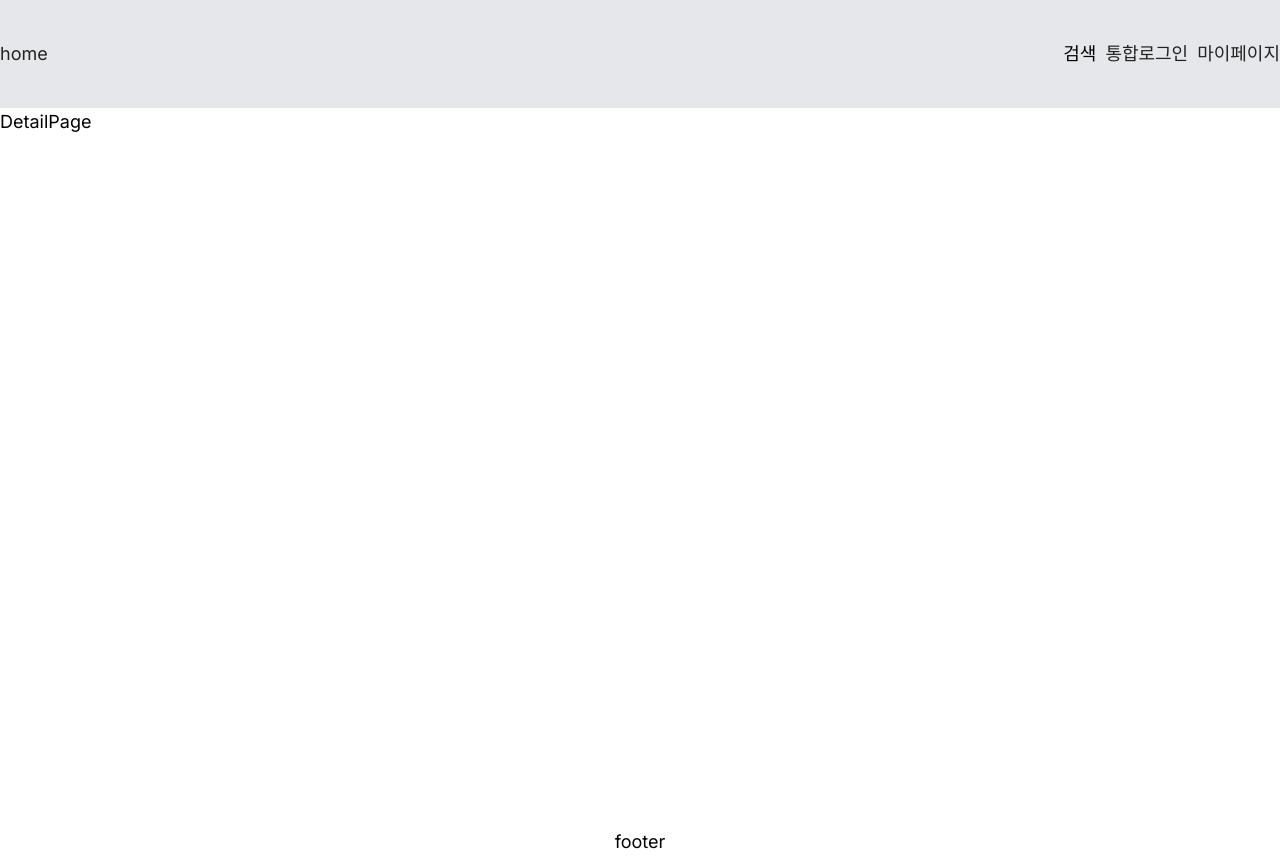
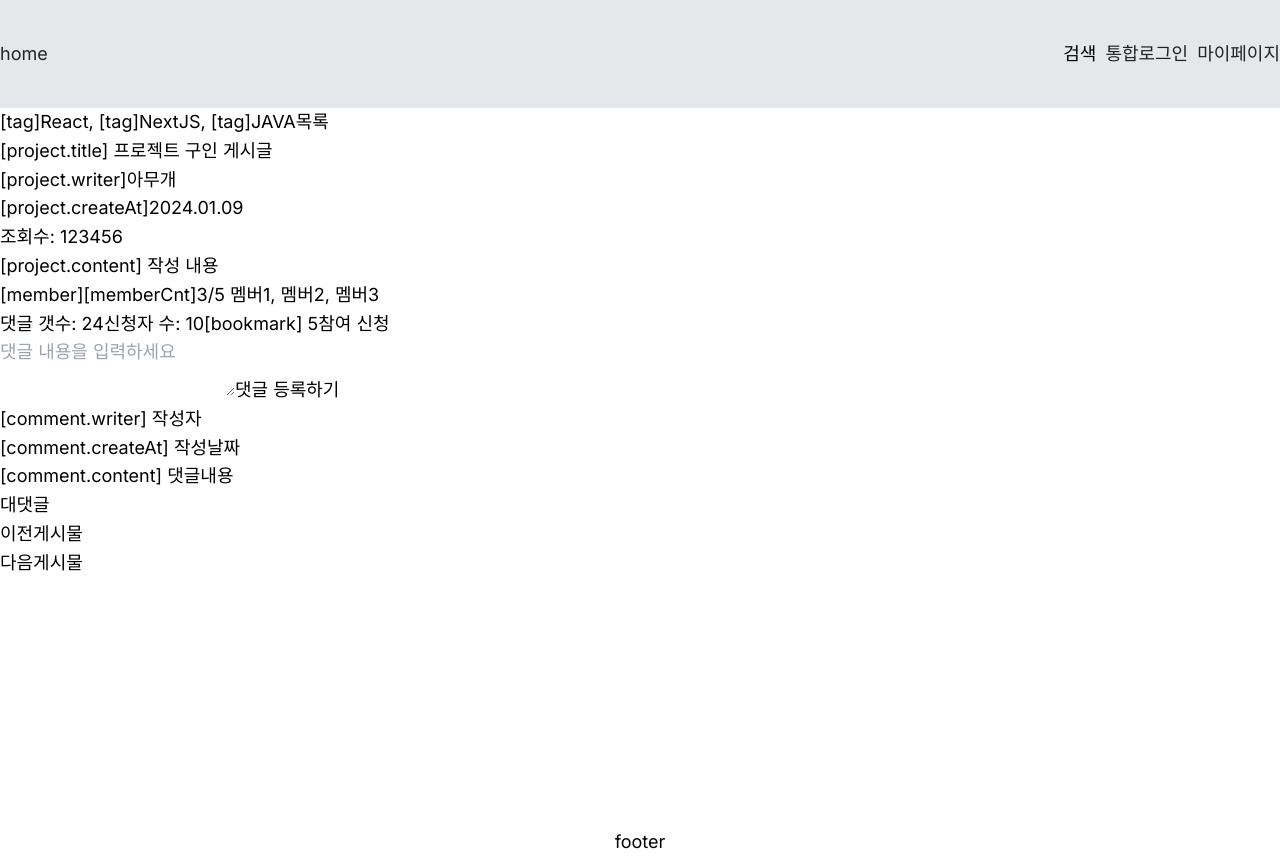
Before and after one commit to jjuhee/develofarm, a Next.js app: page /projects/1 in a window 1280 px wide. Shown: the top 857 px of the page. Built offline with nearby package versions, Linux system fonts and the light colour scheme.

Commit message:
[add] 상세페이지 기본 ui 틀 구성

```diff
--- a/src/app/projects/[id]/page.tsx
+++ b/src/app/projects/[id]/page.tsx
@@ -1,7 +1,56 @@
-import React from "react";
+import React from "react"
 
 const DetailPage = () => {
-  return <div>DetailPage</div>;
-};
+  return (
+    <div>
+      <header>
+        <span>[tag]React, [tag]NextJS, [tag]JAVA</span>
+        <button>목록</button>
+        <h1>[project.title] 프로젝트 구인 게시글</h1>
+        <ul>
+          <li>[project.writer]아무개</li>
+          <li>[project.createAt]2024.01.09</li>
+          <li>조회수: 123456</li>
+        </ul>
+      </header>
+      <main>
+        <section>[project.content] 작성 내용</section>
+        <section>
+          <ul>
+            <li>[member][memberCnt]3/5 멤버1, 멤버2, 멤버3</li>
+          </ul>
+        </section>
+        <section>
+          <span>댓글 갯수: 24</span>
+          <span>신청자 수: 10</span>
+          <span>[bookmark] 5</span>
+          <button className="hover:bg-violet-600 hover:text-white">
+            참여 신청
+          </button>
+        </section>
+        <section>
+          <textarea placeholder="댓글 내용을 입력하세요" />
+          <button className="hover:bg-violet-600 hover:text-white">
+            댓글 등록하기
+          </button>
+        </section>
+        <section>
+          <ul>
+            <li>[comment.writer] 작성자</li>
+            <li>[comment.createAt] 작성날짜</li>
+            <li>[comment.content] 댓글내용</li>
+            <li>
+              <button>대댓글</button>
+            </li>
+          </ul>
+        </section>
+      </main>
+      <footer>
+        <p>이전게시물</p>
+        <p>다음게시물</p>
+      </footer>
+    </div>
+  )
+}
 
-export default DetailPage;
+export default DetailPage
```
